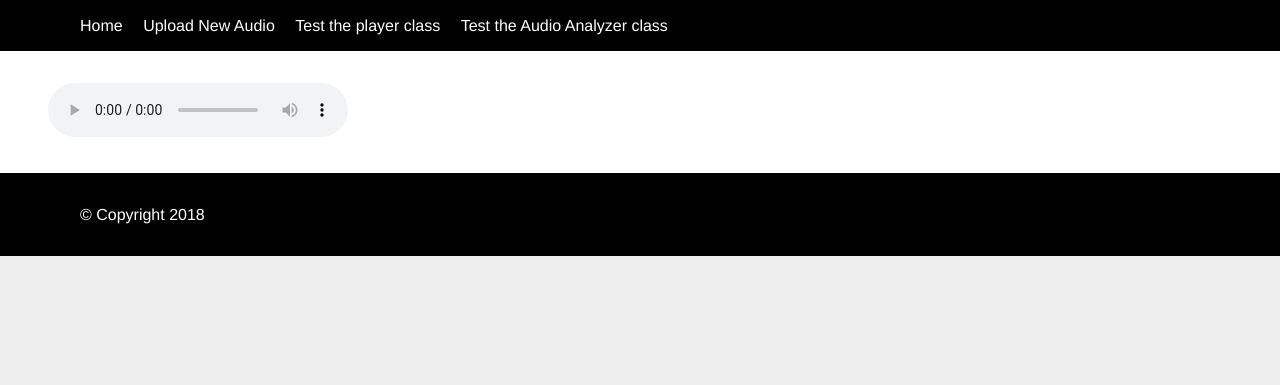
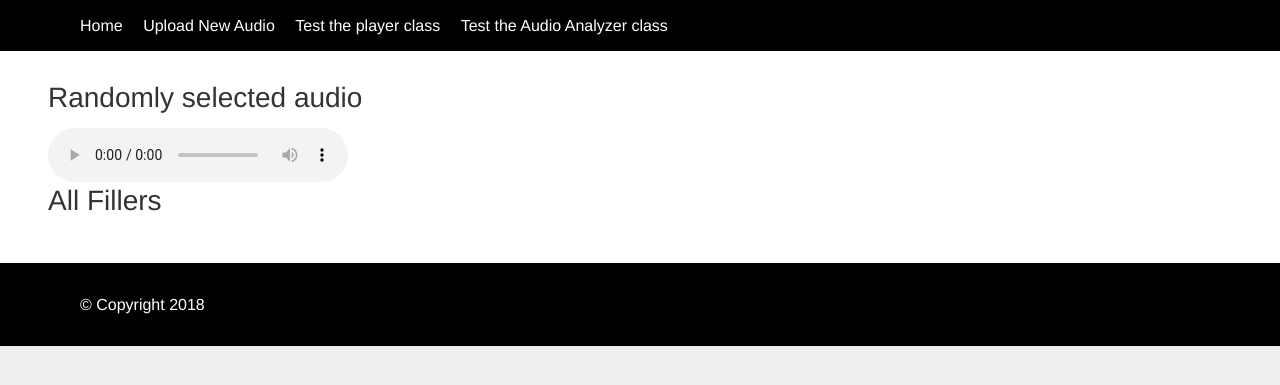
Before and after one commit to Original-heapsters/foleyizer, a Flask app: template app/templates/player.html in a window 1280 px wide. Shown: the part 88-473 px from the top of the page. Run offline with Flask 2, Linux system fonts and the light colour scheme; the template is opened without the code that fills it, so the values that code supplies are empty.

Commit message:
Player test outputs all fillers to page

```diff
--- a/app/app.py
+++ b/app/app.py
@@ -60,8 +60,9 @@ def testPlayer():
     #Do foleyizing then redirect to finish page when complete, will show spectrogram and show foleyized audio player
     audioFillerDir = os.path.join(app.config['WAV_FOLDER'], 'filler')
 
-    randomFile = app.config['PLAYER'].playRandom(pathToFillerDir=audioFillerDir)
-    return render_template('player.html', random_audio=randomFile)
+    randomFile = app.config['PLAYER'].playRandom(pathToFillerDir=audioFillerDir, shouldPlay=False)
+    allFillers = app.config['PLAYER'].getListOfFillers(pathToFillerDir=audioFillerDir)
+    return render_template('player.html', random_audio=randomFile, fillerFiles=allFillers)
 
 @app.route('/testAudioAnalyzer')
 def testAudioAnalyzer():
--- a/app/scripts/player.py
+++ b/app/scripts/player.py
@@ -18,11 +18,12 @@ class Player:
         else:
             return 'No audio path provided'
 
-    def playRandom(self, pathToFillerDir=None):
+    def playRandom(self, pathToFillerDir=None, shouldPlay=True):
         if pathToFillerDir is not None and pathToFillerDir != '':
             fillers = self.getListOfFillers(pathToFillerDir)
             selectedFile = random.choice(fillers)
-            self.playWav(pathToWav=selectedFile)
+            if shouldPlay:
+                self.playWav(pathToWav=selectedFile)
             return selectedFile
 
     def getListOfFillers(self, pathToFillerDir=None):
--- a/app/templates/player.html
+++ b/app/templates/player.html
@@ -1,7 +1,22 @@
 {% extends "layout.html" %}
 {% block body %}
-<audio controls>
-  <source src="{{random_audio}}" type="audio/wav">
-Your browser does not support the audio element.
-</audio>
+<div>
+  <h2>Randomly selected audio</h2>
+  <audio controls>
+    <source src="{{random_audio}}" type="audio/wav">
+  Your browser does not support the audio element.
+  </audio>
+</div>
+
+<h2>All Fillers</h2>
+{% for filler in fillerFiles %}
+  <div>
+    <br>
+    <p>{{filler}}</p>
+    <audio controls>
+      <source src="{{filler}}" type="audio/wav">
+    Your browser does not support the audio element.
+    </audio>
+  </div>
+{% endfor %}
 {% endblock %}
```
